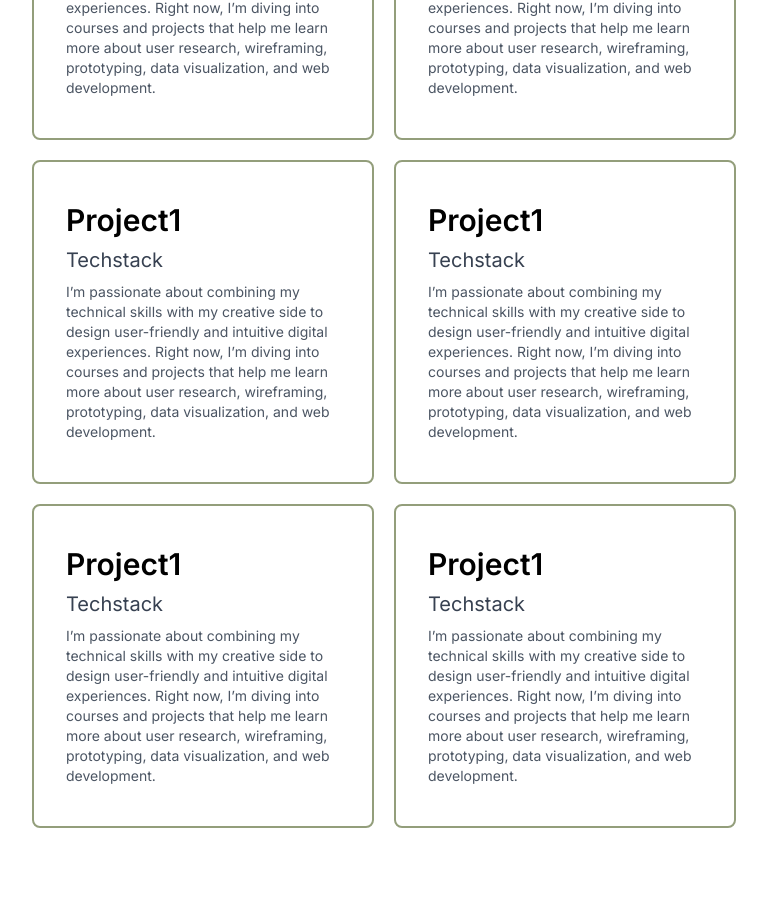
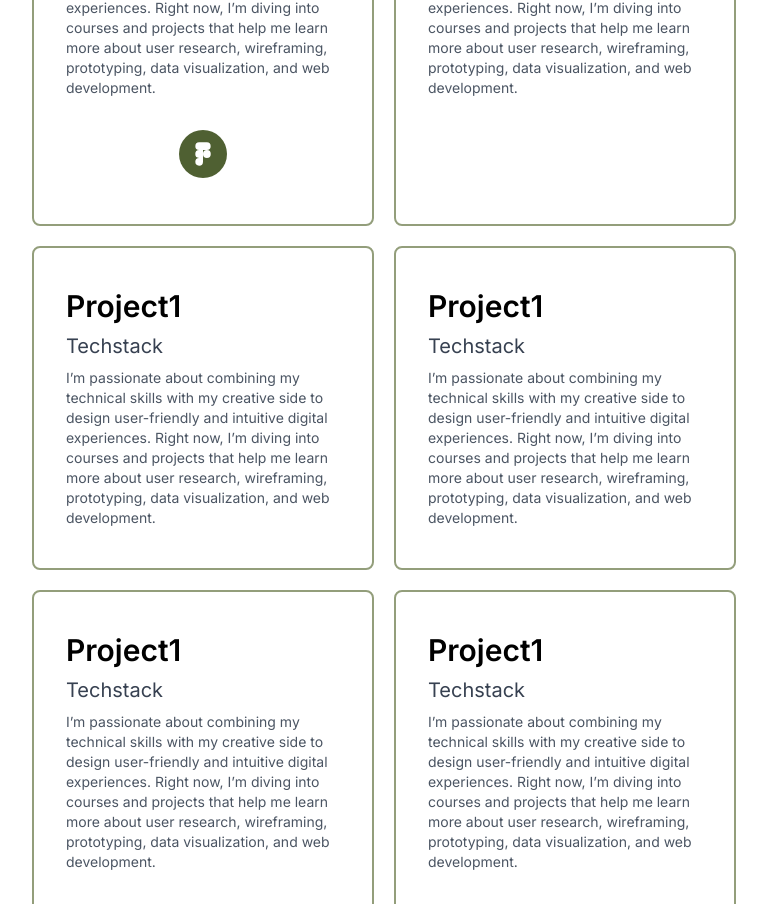
Before and after one commit to standard-t/personal-portfolio, a React (Vite) app: page / in a window 1280 px wide. Shown: the part 3340-4244 px from the top of the page, without its empty margins (416-1183 px from the left). Built offline with nearby package versions, Linux system fonts and the light colour scheme.

Commit message:
added button

```diff
--- a/src/components/Projects.jsx
+++ b/src/components/Projects.jsx
@@ -1,4 +1,5 @@
 import React from 'react'
+import { BiLogoFigma, BiLogoLinkedin } from 'react-icons/bi'
 
 const Projects = () => {
     return (
@@ -12,6 +13,14 @@ const Projects = () => {
                     <p className='text-sm text-gray-600'>
                         I’m passionate about combining my technical skills with my creative side to design user-friendly and intuitive digital experiences. Right now, I’m diving into courses and projects that help me learn more about user research, wireframing, prototyping, data visualization, and web development.
                     </p>
+                    <br />
+                    <div className='flex flex-col items-center'>
+                        <a href='https://github.com/standard-t'>
+                            <button>
+                                <BiLogoFigma className='h-10 w-10 cursor-pointer rounded-full border-2 border-transparent bg-[#4f6032] p-2 text-white transition-all duration-200 hover:scale-110 hover:border-[#4f6032] hover:bg-white hover:text-[#4f6032] md:h-12 md:w-12' />
+                            </button>
+                        </a>
+                    </div>
                 </div>
                 <div className="text-left space-y-2 border-2 hover:scale-105 transition-all duration-200 cursor-pointer px-8 py-10 border-[#939e7b] rounded-lg hover:bg-[#f3f7eb] ">
                     <h1 className='text-3xl font-semibold '>Project1</h1>
```
